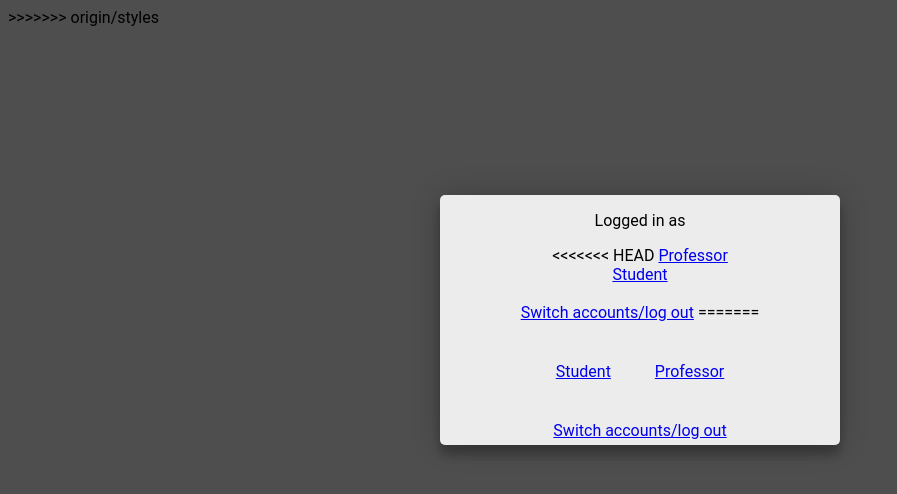
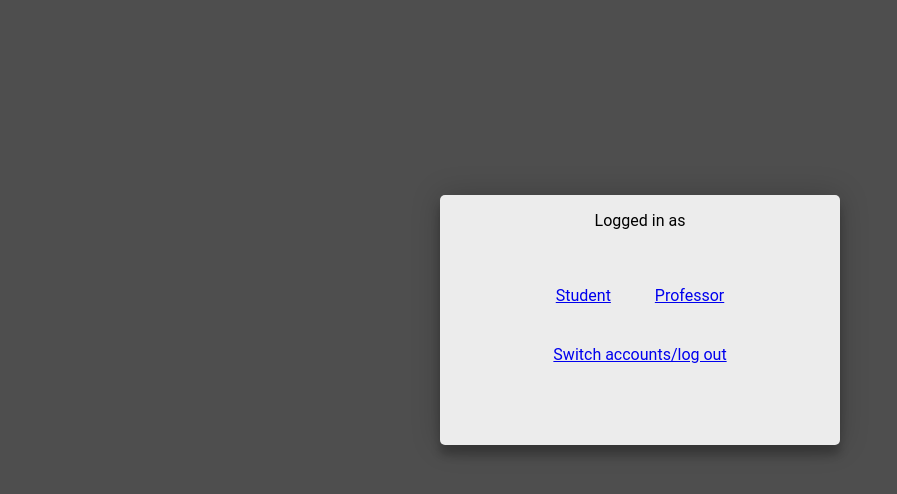
Before and after one commit to Vikrammel/office-hours-online, a website: page signin.html in a window 1280 px wide. Shown: the whole page, without its empty margins (0-897 px from the left). Drawn offline with nearby package versions, Linux system fonts and the light colour scheme.

Commit message:
resolved merge conflicts

```diff
--- a/signin.html
+++ b/signin.html
@@ -57,12 +57,7 @@
         //code below not sending data to server right, email not appearing in web server console
        /* var xhr = new XMLHttpRequest();
         var response = {};
-<<<<<<< HEAD
         xhr.open('GET', '/room/' + email.substr(0, email.indexOf('@')));
-=======
-
-        xhr.open('POST', '/room/' + email.substr(0, email.indexOf('@')));
->>>>>>> origin/styles
         xhr.setRequestHeader("Content-Type", "application/json", "charset=utf-8");
         xhr.send(null);
         xhr.onreadystatechange = function () {
@@ -99,15 +94,6 @@
   <p>Logged in as
     <span id="email"></span>
   </p>
-<<<<<<< HEAD
-  <a href="#" data-message="prof" onclick="handleRole(event);">Professor</a>
-  <br>
-  <a href="#" data-message="stud" onclick="handleRole(event);">Student</a>
-
-  <!--google signout code-->
-  <br><br>
-  <a href="/">Switch accounts/log out</a>
-=======
   <div class=option>
   <a href="#" class="buttons" data-message="stud" onclick="handleRole(event);">Student</a>
   <a href="#" class="buttons" data-message="prof" onclick="handleRole(event);">Professor</a>
@@ -119,7 +105,6 @@
   </div>
   <!--google signout code-->
   </div>
->>>>>>> origin/styles
 
   <script>
     document.getElementById("email").innerHTML = localStorage.getItem("email");
```
